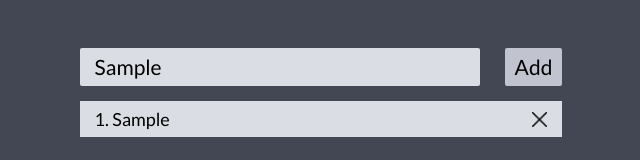
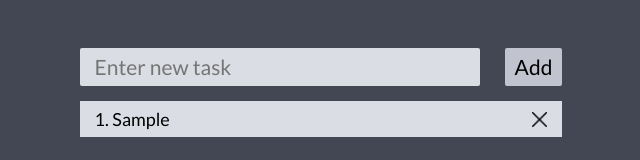
Before and after one commit to Dispersioned/react-todo, a React (Create React App) app: page / in a window 1280 px wide. Both pictures are taken after typing "Sample" into the empty fields and a click on the button "Add". Shown: the top 160 px of the page, without its empty margins (319-959 px from the left). Built offline with nearby package versions, Linux system fonts and the light colour scheme.

Commit message:
fix clear input after task added

```diff
--- a/src/components/Todo/Task.jsx
+++ b/src/components/Todo/Task.jsx
@@ -13,15 +13,19 @@ const TaskWrapper = styled.div`
 
 const TaskText = styled.p`
 	cursor: pointer;
+	/* text-overflow: ellipsis; */
+	overflow-wrap: anywhere;
+	/* max-width: 800px; */
 `;
 
 const TaskDeleteBtn = styled.div`
-	width: 15px;
+	min-width: 15px;
 	height: 15px;
 	background-color: transparent;
 	border: none;
 	outline: none;
 	cursor: pointer;
+	margin-left: 15px;
 
 	img {
 		width: 100%;
--- a/src/components/Todo/Todos.jsx
+++ b/src/components/Todo/Todos.jsx
@@ -1,4 +1,4 @@
-import React, { useState } from 'react';
+import React, { useEffect, useState } from 'react';
 import styled from 'styled-components';
 import TodosList from './TodosList';
 import TodosInput from './TodosInput';
@@ -11,7 +11,21 @@ const TodosWrapper = styled.div`
 `;
 
 function Todos() {
-	const [todos, setTodos] = useState([]);
+	const getDataFromLocalStorage = () => {
+		let data = localStorage.getItem('todos');
+		if (!data) return [];
+		return JSON.parse(data);
+	};
+
+	const setDataToLocalStorage = (data) => {
+		localStorage.setItem('todos', JSON.stringify(data));
+	};
+
+	const [todos, setTodos] = useState(getDataFromLocalStorage());
+
+	useEffect(() => {
+		setDataToLocalStorage(todos);
+	}, [todos]);
 
 	const addNewTask = (text) => {
 		if (text === '') return;
--- a/src/components/Todo/TodosInput.jsx
+++ b/src/components/Todo/TodosInput.jsx
@@ -6,6 +6,7 @@ const InputWrapper = styled.form`
 	grid-auto-flow: column;
 	column-gap: 25px;
 	align-items: stretch;
+	justify-content: center;
 `;
 
 const StyledInput = styled.input`
@@ -42,6 +43,7 @@ function TodosInput({ addNewTask }) {
 
 	const onSubmit = (e) => {
 		e.preventDefault();
+		setTodoText('');
 		addNewTask(todoText);
 	};
 
```
